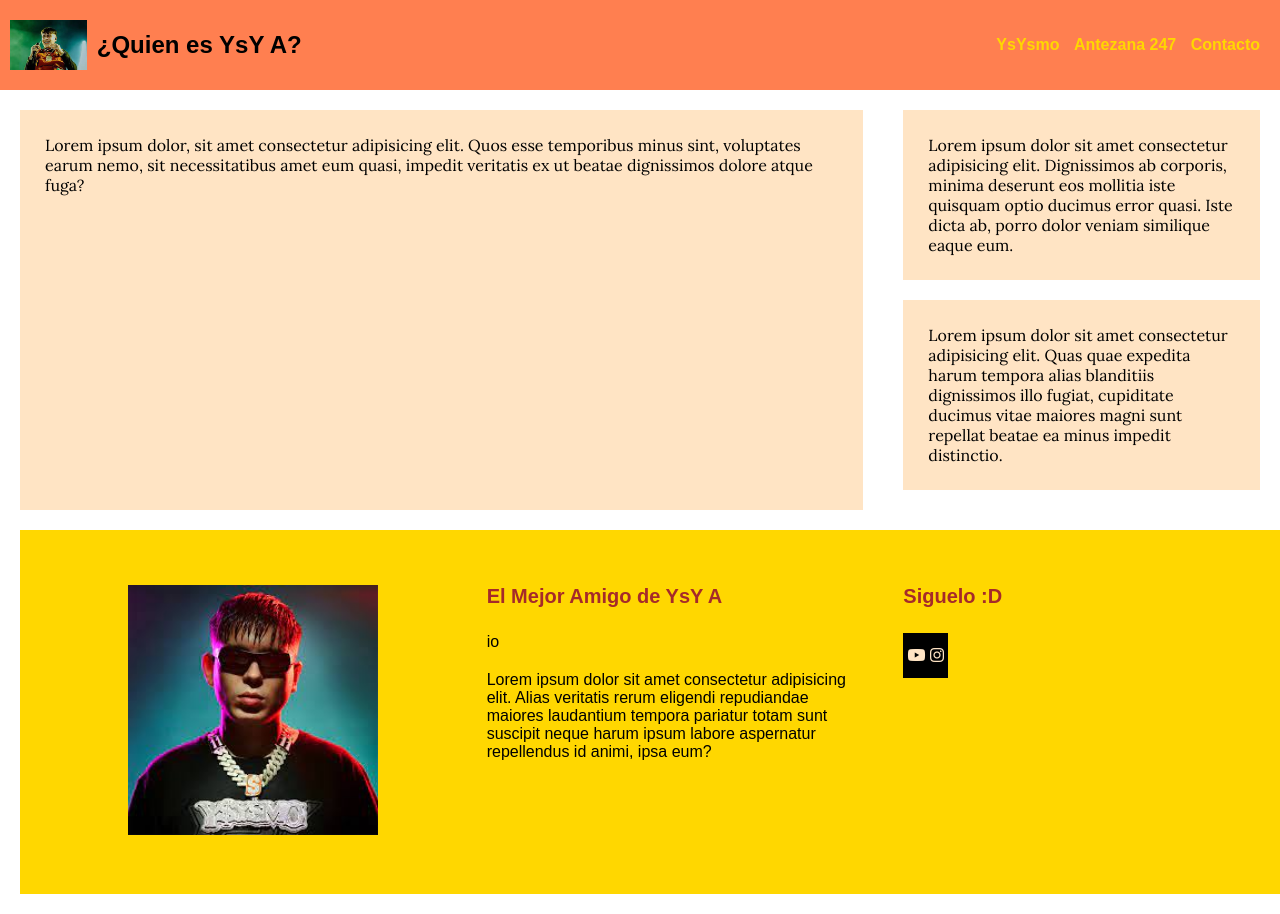
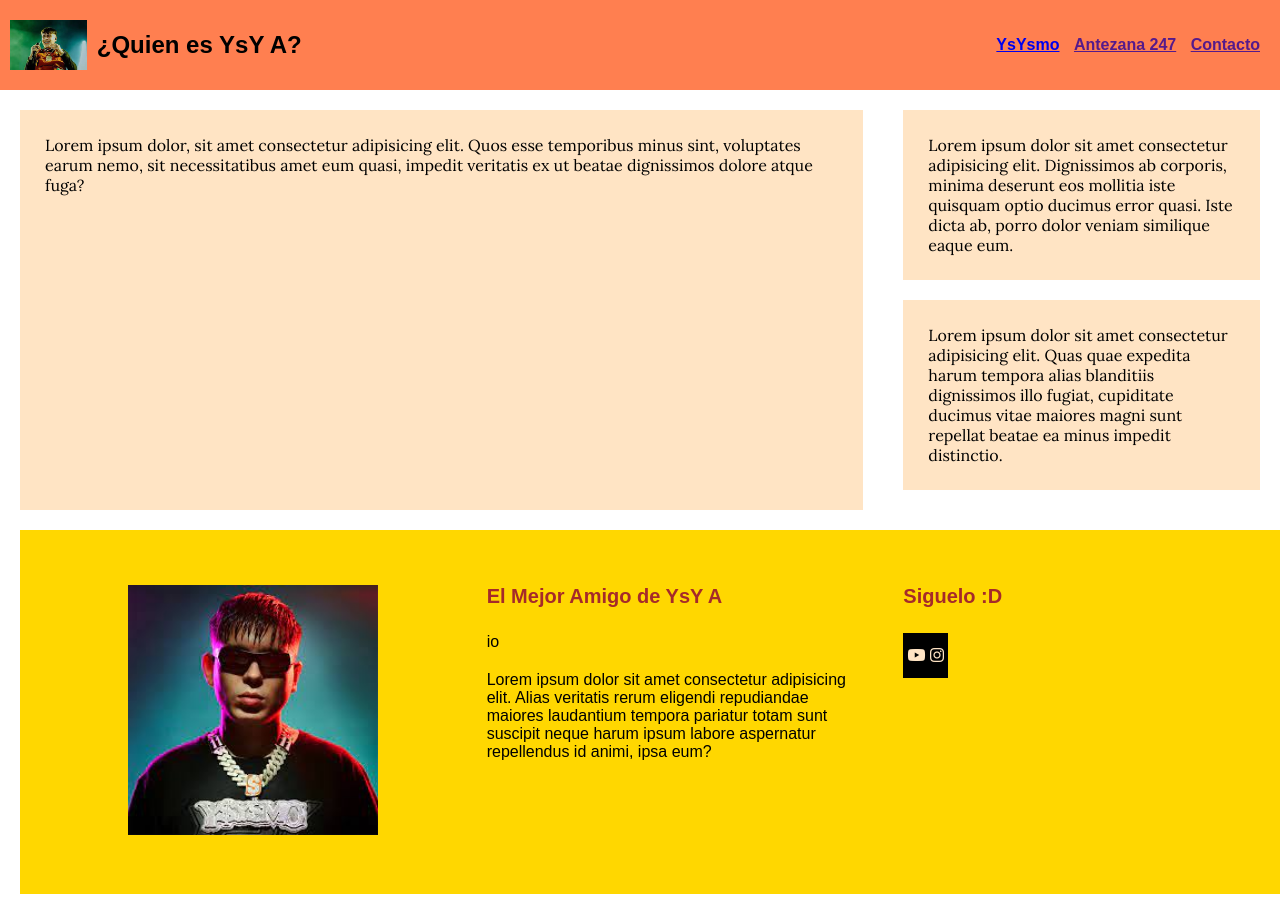
Before and after one commit to MarcosAMNavarrete/PreEntrega2-Navarrete, a plain HTML site: page index.html in a window 1280 px wide. Shown: the top 914 px of the page. Drawn offline with Linux system fonts and the light colour scheme.

Commit message:
Mejora pro

```diff
--- a/css/style.css
+++ b/css/style.css
@@ -8,10 +8,6 @@ body{
     margin: 0;
 }
 
-a{
-    text-decoration: none;
-    color: gold;
-}
 
 header{
     display: flex;
```
